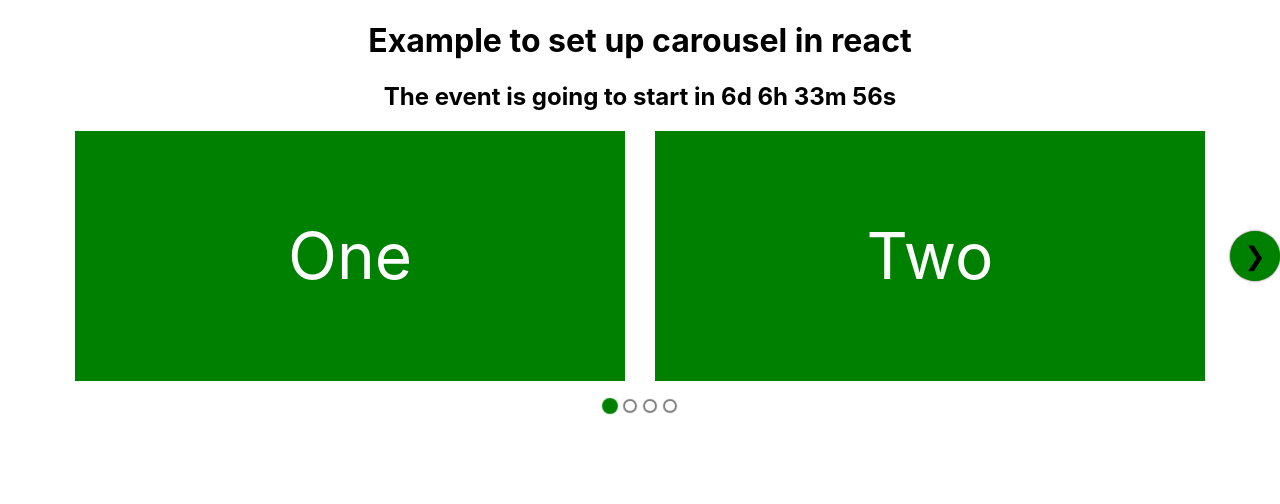
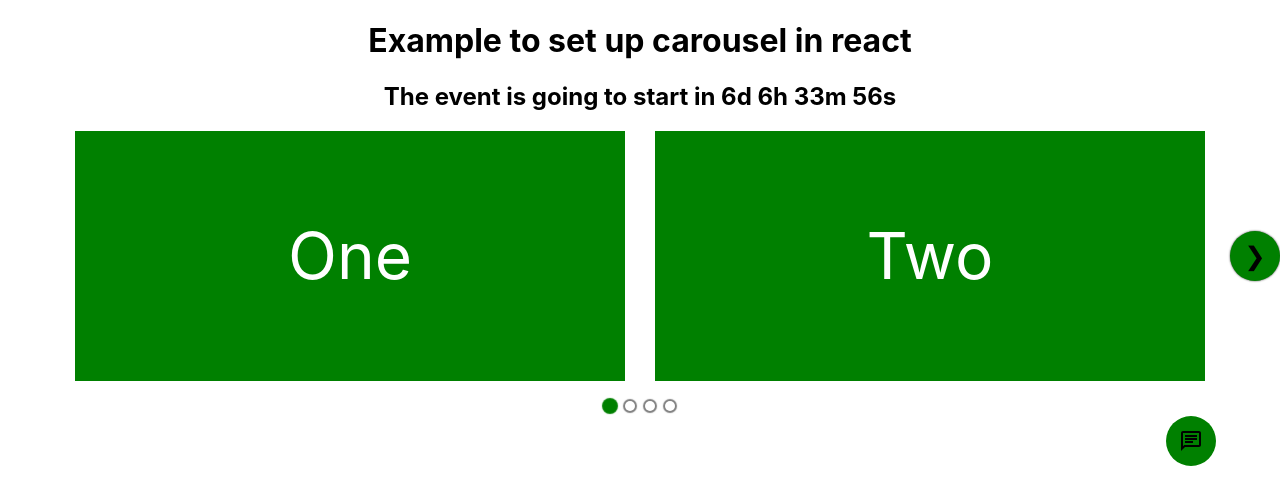
Before and after one commit to Reetika12/card-hover-effect, a React (Create React App) app: page / in a window 1280 px wide. Shown: the top 504 px of the page. Built offline with nearby package versions, Linux system fonts and the light colour scheme.

Commit message:
made customized dialog box

```diff
--- a/package.json
+++ b/package.json
@@ -3,6 +3,8 @@
   "version": "0.1.0",
   "private": true,
   "dependencies": {
+    "@material-ui/core": "^4.11.4",
+    "@material-ui/icons": "^4.11.2",
     "@testing-library/jest-dom": "^5.12.0",
     "@testing-library/react": "^11.2.7",
     "@testing-library/user-event": "^12.8.3",
--- a/src/App.js
+++ b/src/App.js
@@ -2,10 +2,13 @@ import './App.css';
 // import CardHover from './CardHover'
 import AnimateOnScroll from './AnimateOnScroll'
 import CarouselCard from './CarouselCard'
+import PopUpWithDropdown from './PopUpWithDropdown'
+
 function App() {
   return (
     <div className="App">
         <CarouselCard />
+        <PopUpWithDropdown/>
         {/* <CardHover/> */}
         {/* <AnimateOnScroll/> */}
     </div>
--- /dev/null
+++ b/src/PopUpWithDropdown.js
@@ -0,0 +1,56 @@
+import React, { Component } from 'react'
+import ChatOutlinedIcon from '@material-ui/icons/ChatOutlined';
+import './Styles/CardHover.css'
+import Dialog from '@material-ui/core/Dialog';
+import { withStyles } from "@material-ui/core/styles";
+import { createStyles} from '@material-ui/core';
+
+  const styles = theme => createStyles({
+    scrollPaper: {
+        marginLeft: '66%',
+        marginTop: '5%'
+    }
+  });
+class PopUpWithDropdown extends Component {
+    constructor(props)
+    {
+        super(props);
+        this.state={
+            dialogOpen:false
+        }
+    }
+    handleChatBlock = () =>{
+        this.setState({
+            dialogOpen:true
+        })
+    }
+    handleClose = () => {
+        this.setState({
+            dialogOpen:false
+        })
+      };
+    render() {
+        let {classes} = this.props
+        let {dialogOpen} = this.state
+        return (
+            <div>
+                <Dialog
+                 classes={{scrollPaper: classes.scrollPaper }}
+                 onClose={this.handleClose}
+                 open={dialogOpen}>
+                    hello friends
+                    how are you ?
+                    how you have been
+                    <div style={{width:'100px',height:'100px',background:'green'}}>
+
+                    </div>
+                </Dialog>
+                <div onClick={this.handleChatBlock} className="ChatStyle">
+                   <ChatOutlinedIcon/>
+                </div>
+            </div>
+        )
+    }
+}
+
+export default withStyles(styles)(PopUpWithDropdown);
--- a/src/Styles/CardHover.css
+++ b/src/Styles/CardHover.css
@@ -120,3 +120,15 @@
     background: green;
     box-shadow: 0 0 1px 3px green;
 }
+.ChatStyle{
+   width: 50px;
+   height: 50px;
+   border-radius:100%;
+   background: green;
+   display: flex;
+   align-items: center;
+   justify-content: center;
+   float: right;
+   margin-right: 5%;
+   cursor: pointer;
+}
```
Also changed, not shown: 1 other file (tests, documents, lock files or other folders).
